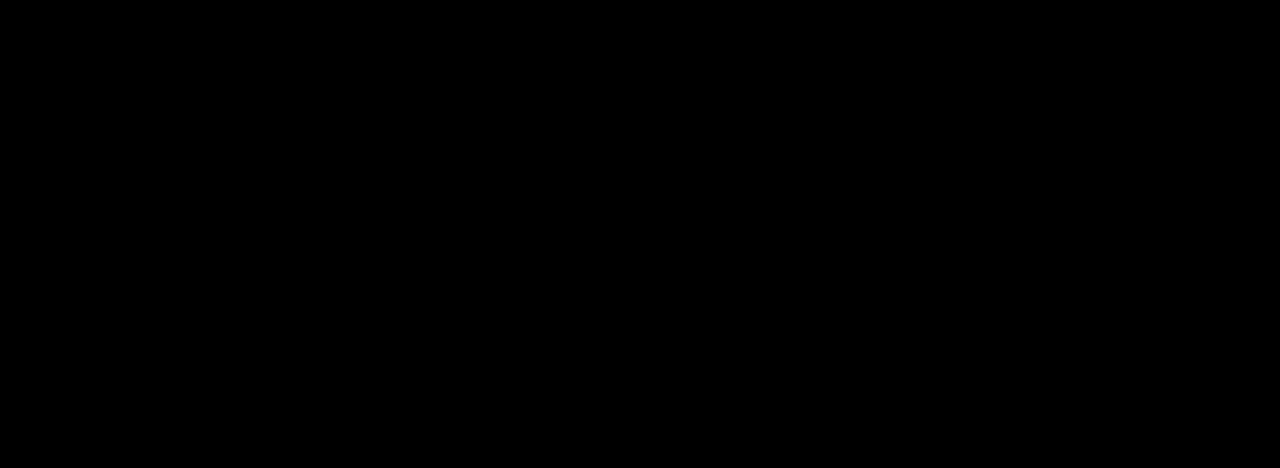
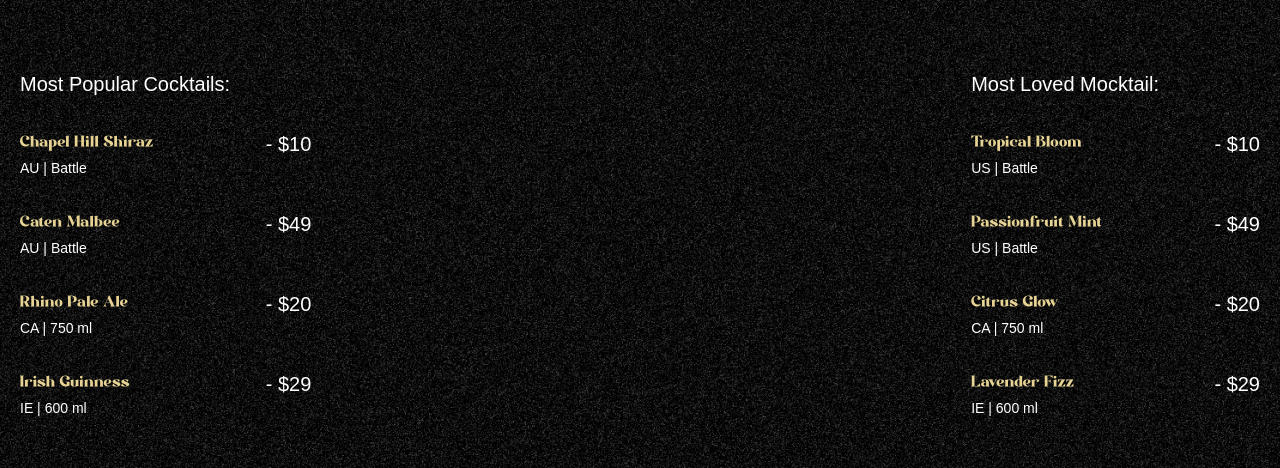
Before and after one commit to Sinis16/MojitoGSap, a React (Vite) app: page / in a window 1280 px wide. Shown: the part 890-1358 px from the top of the page. Built offline with nearby package versions, Linux system fonts and the light colour scheme; a web font is replaced by a local one.

Commit message:
Implement Cocktails Section

```diff
--- a/src/App.jsx
+++ b/src/App.jsx
@@ -3,6 +3,7 @@
 import { gsap } from 'gsap'
 import Navbar from './components/Navbar'
 import Hero from './components/Hero'
+import Cocktails from './components/Cocktails'
 
 gsap.registerPlugin(ScrollTrigger, SplitText)
 
@@ -11,6 +12,7 @@
     <main>
         <Navbar />
         <Hero />
+        <Cocktails />
 
     </main>
   )
--- /dev/null
+++ b/src/components/Cocktails.jsx
@@ -0,0 +1,72 @@
+import React from 'react'
+import { cocktailLists, mockTailLists } from '../../constants/index.js'
+import { useGSAP } from '@gsap/react'
+import gsap from 'gsap'
+
+const Cocktails = () => {
+    useGSAP(() => {
+        const parallaxTimeline = gsap.timeline({
+	 scrollTrigger: {
+		trigger: '#cocktails',
+		start: 'top 30%',
+		end: 'bottom 80%',
+		scrub: true,
+	 }
+	})
+
+	parallaxTimeline
+	 .from('#c-left-leaf', {
+		x: -100, y: 100
+	})
+	 .from('#c-right-leaf', {
+		x: 100, y: 100
+	})
+    })
+
+  return (
+    <section id="cocktails" className="noisy">
+        <img src="/images/cocktail-left-leaf.png" alt="l-leaf" id="c-left-leaf" />
+
+	    <img src="/images/cocktail-right-leaf.png" alt="r-leaf" id="c-right-leaf" />
+
+        <div className="list">
+            <div className="popular">
+                <h2>Most Popular Cocktails:</h2>
+
+                <ul >
+                    {cocktailLists.map(({name, country, detail, price}) => (
+                        <li key={name}>
+                            <div className="md:me-28">
+                                <h3>{name}</h3>
+                                <p> {country} | {detail}</p>
+                            </div>
+                            <span>- {price}</span>
+                        </li>
+
+                    ))}
+                </ul>
+            </div>
+
+            <div className="loved">
+                <h2>Most Loved Mocktail:</h2>
+
+                <ul >
+                    {mockTailLists.map(({name, country, detail, price}) => (
+                        <li key={name}>
+                            <div className="me-28">
+                                <h3>{name}</h3>
+                                <p> {country} | {detail}</p>
+                            </div>
+                            <span>- {price}</span>
+                        </li>
+
+                    ))}
+                </ul>
+            </div>
+
+        </div>
+    </section>
+  )
+}
+
+export default Cocktails
```
